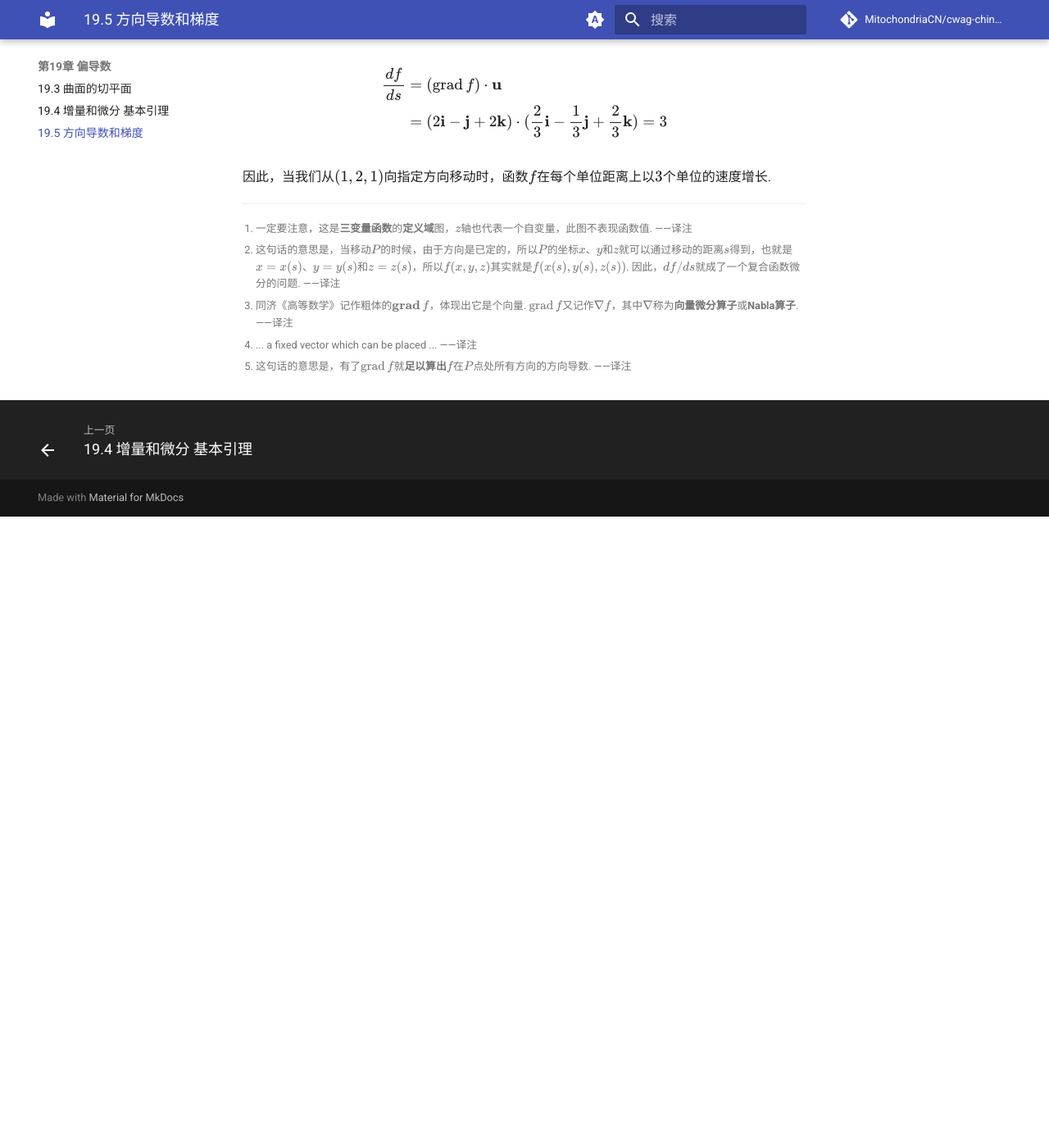
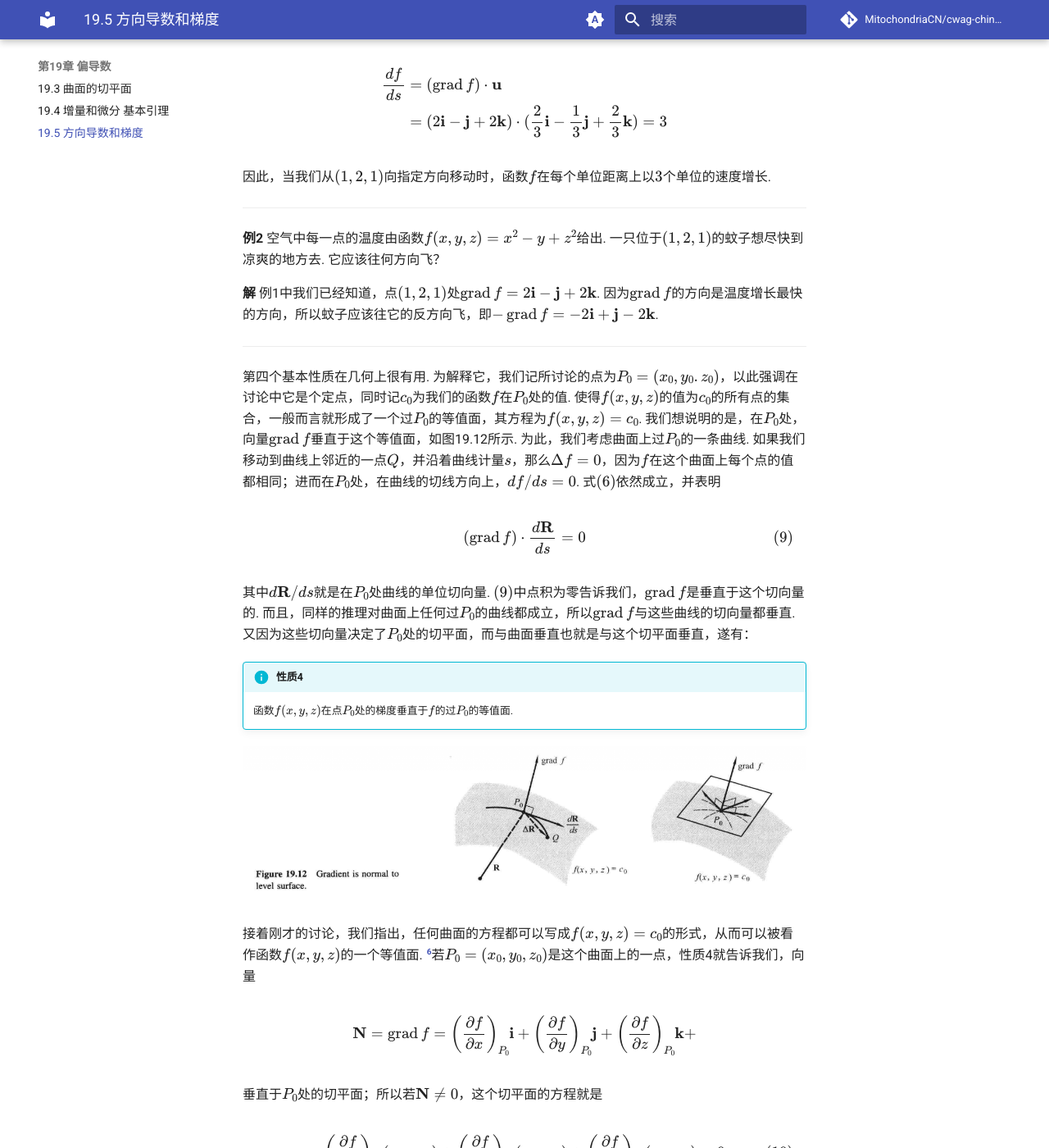
Before and after one commit to MitochondriaCN/cwag-chinese, an MkDocs documentation site: the page built from docs/19/5.md, in a window 1280 px wide and 1400 px high, scrolled down 4427 px. Shown: the whole window at 82% size. Built offline with MkDocs 1.6.1 and Material for MkDocs 9.7.7, drawn with Linux system fonts in a browser that asks for light colours; comment, search, counter and statistics services are not loaded; before the commit the page ends 5057 px from its top, so only the background shows below that; some of the changed text lies outside the part shown.

Commit message:
feat: 19.5部分

```diff
--- a/docs/19/5.md
+++ b/docs/19/5.md
@@ -89,6 +89,35 @@ $$
 
 因此，当我们从$(1,2,1)$向指定方向移动时，函数$f$在每个单位距离上以$3$个单位的速度增长.
 
+---
+
+**例2** 空气中每一点的温度由函数$f(x,y,z)=x^2-y+z^2$给出. 一只位于$(1,2,1)$的蚊子想尽快到凉爽的地方去. 它应该往何方向飞？
+
+**解** 例1中我们已经知道，点$(1,2,1)$处$\grad f=2\mathbf{i}-\mathbf{j}+2\mathbf{k}$. 因为$\grad f$的方向是温度增长最快的方向，所以蚊子应该往它的反方向飞，即$-\grad f=-2\mathbf{i}+\mathbf{j}-2\mathbf{k}$.
+
+---
+
+第四个基本性质在几何上很有用. 为解释它，我们记所讨论的点为$P_0=(x_0,y_0.z_0)$，以此强调在讨论中它是个定点，同时记$c_0$为我们的函数$f$在$P_0$处的值. 使得$f(x,y,z)$的值为$c_0$的所有点的集合，一般而言就形成了一个过$P_0$的等值面，其方程为$f(x,y,z)=c_0$. 我们想说明的是，在$P_0$处，向量$\grad f$垂直于这个等值面，如图19.12所示. 为此，我们考虑曲面上过$P_0$的一条曲线. 如果我们移动到曲线上邻近的一点$Q$，并沿着曲线计量$s$，那么$\Delta f=0$，因为$f$在这个曲面上每个点的值都相同；进而在$P_0$处，在曲线的切线方向上，$df/ds=0$. 式$(6)$依然成立，并表明
+
+$$(\grad f)\cdot \frac{d\mathbf{R}}{ds}=0 \tag{9}$$
+
+其中$d\mathbf{R}/ds$就是在$P_0$处曲线的单位切向量. $(9)$中点积为零告诉我们，$\grad f$是垂直于这个切向量的. 而且，同样的推理对曲面上任何过$P_0$的曲线都成立，所以$\grad f$与这些曲线的切向量都垂直. 又因为这些切向量决定了$P_0$处的切平面，而与曲面垂直也就是与这个切平面垂直，遂有：
+
+!!! info "性质4"
+    函数$f(x,y,z)$在点$P_0$处的梯度垂直于$f$的过$P_0$的等值面.
+
+![图19.12](19.12.png)
+
+接着刚才的讨论，我们指出，任何曲面的方程都可以写成$f(x,y,z)=c_0$的形式，从而可以被看作函数$f(x,y,z)$的一个等值面. [^6]若$P_0=(x_0,y_0,z_0)$是这个曲面上的一点，性质4就告诉我们，向量
+
+$$\mathbf{N}=\grad f=\left(\frac{\partial f}{\partial x}\right)_{P_0}\mathbf{i}+\left(\frac{\partial f}{\partial y}\right)_{P_0}\mathbf{j}+\left(\frac{\partial f}{\partial z}\right)_{P_0}\mathbf{k}+$$
+
+垂直于$P_0$处的切平面；所以若$\mathbf{N} \neq 0$，这个切平面的方程就是
+
+$$\left(\frac{\partial f}{\partial x}\right)_{P_0}(x-x_0)+\left(\frac{\partial f}{\partial y}\right)_{P_0}(y-y_0)+\left(\frac{\partial f}{\partial z}\right)_{P_0}(z-z_0)=0 \tag{10}$$
+
+注意到，[19.3节](3.md)方程$(4)$是这个方程的一种特例，因为如果曲面以$z=g(x,y)$的形式给出，那么这就可以写成$g(x,y)-z=0$，从而曲面就是函数$f(x,y,z)=g(x,y)-z$的一个等值面，这就使得$(10)$中的系数分别等于$g_x(x_0,y_0)$、$g_y(x_0,y_0)$、$-1$.
+
 
 [^1]: 一定要注意，这是**三变量函数**的**定义域**图，$z$轴也代表一个自变量，此图不表现函数值. ——译注
 
@@ -99,3 +128,5 @@ $$
 [^4]: ... a fixed vector which can be placed ... ——译注
 
 [^5]: 这句话的意思是，有了$\grad f$就**足以算出**$f$在$P$点处所有方向的方向导数. ——译注
+
+[^6]: 可以这样理解：曲面的方程就是含$x$、$y$、$z$的方程，但是意义有两种. 第一种，等价化成$z=f(x,y)$，这个曲面是**二元**函数$z=f(x,y)$的图像；第二种，等价化成$f(x,y,z)=c_0$，这个曲面是**三元**函数$m=f(x,y,z)$的一个等值面，函数值为$m=c_0$. 因为某些情况下这几种形式间可以互化，所以我们的看法也可以互化. 只是$z$轴的意义是不同的，前者$z$轴代表函数值，后者$z$轴代表一个自变量. 举个例子：$x^2+y+z=3$，化成第一种形式就是$z=3-x^2-y$，那么曲面就是函数$z=f(x,y)=3-x^2-y$的图像；化成第二种形式就是$m=f(x,y,z)=x^2+y+z=3$，那么曲面就是函数$f(x,y,z)=x^2+y+z$的一个等值面，在这个面上的点，函数值皆为$3$. ——译注
```
Also changed, not shown: docs/19/3.md (+1 -1 lines), docs/19/19.12.png (added).
